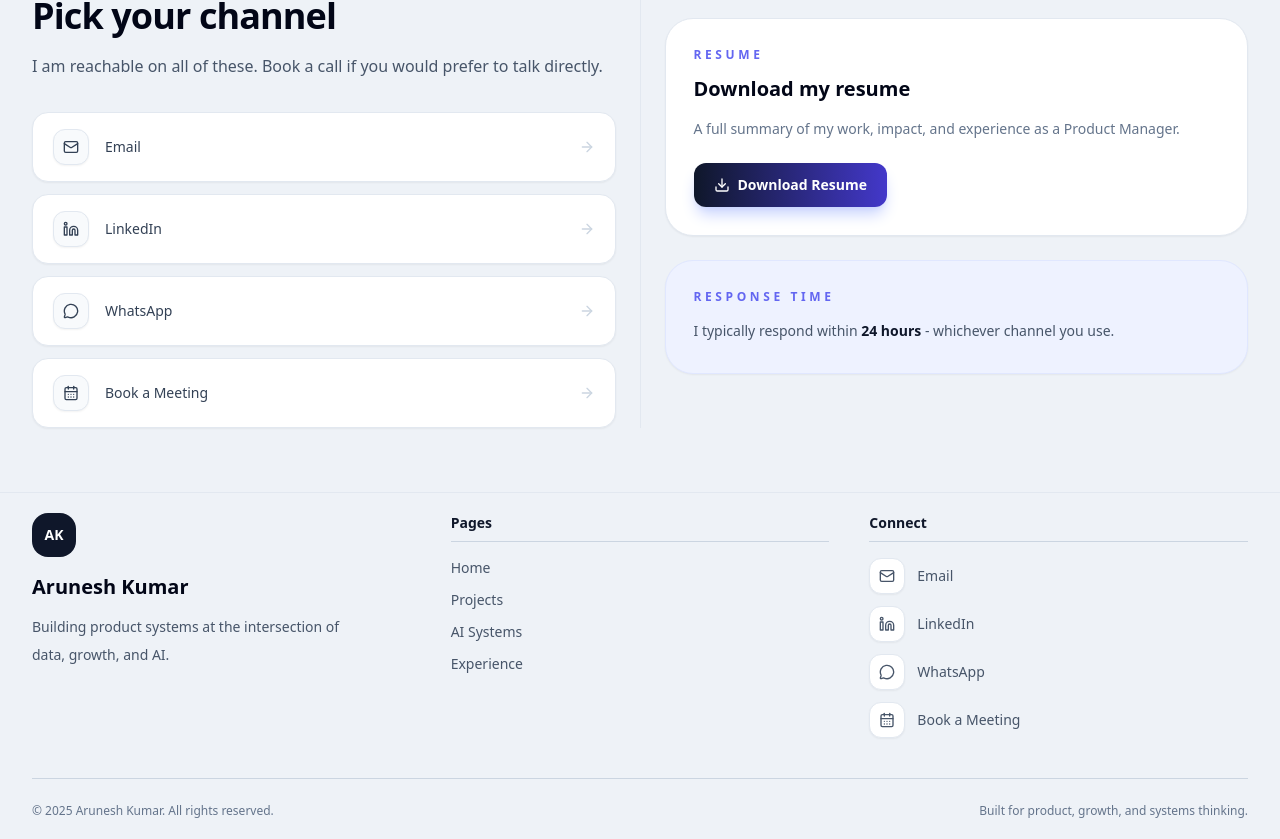
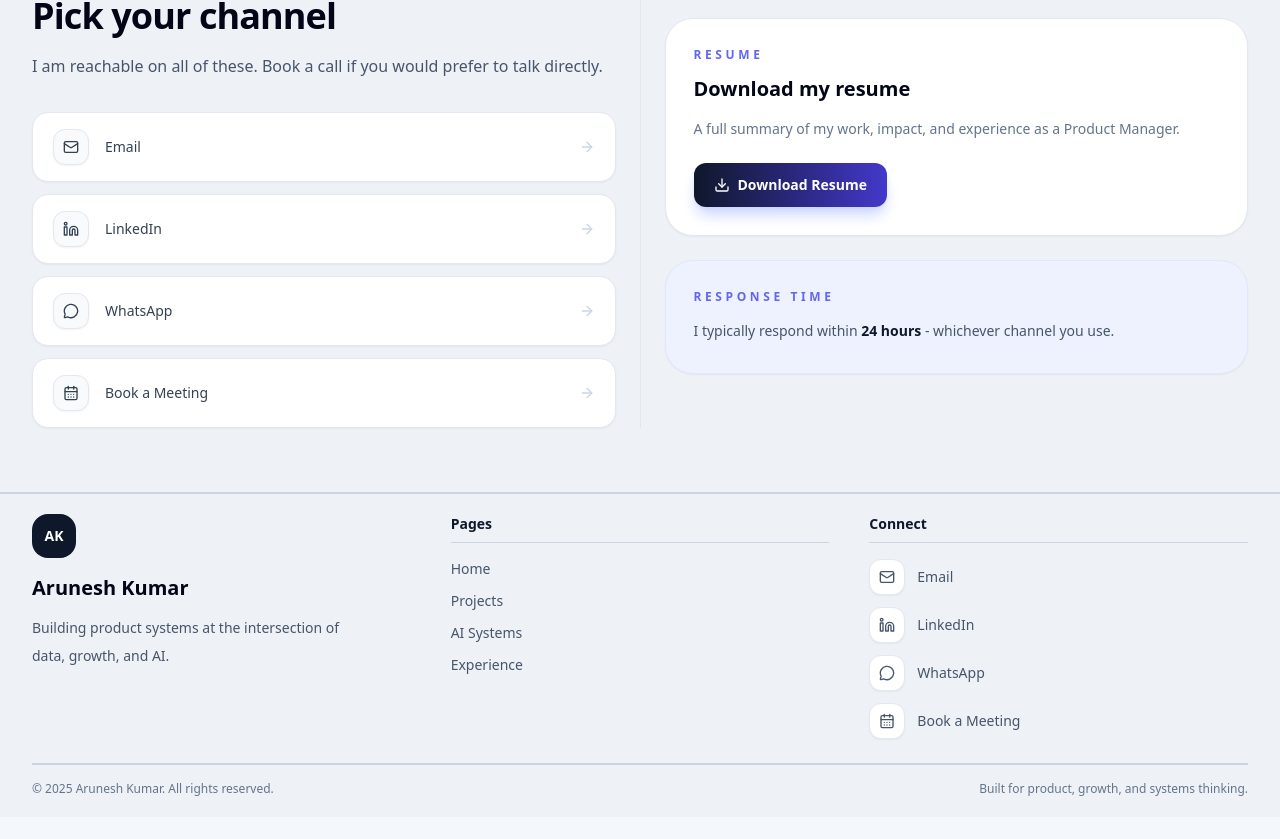
Before and after one commit to aruneshk30/Website, a Next.js app: page /connect in a window 1280 px wide. Shown: the part 917-1756 px from the top of the page. After the commit the page ends 1734 px from the top, so only its background shows below. Built offline with nearby package versions, Linux system fonts and the light colour scheme.

Commit message:
Update site-footer.tsx

```diff
--- a/components/site-footer.tsx
+++ b/components/site-footer.tsx
@@ -24,7 +24,7 @@ const connectLinks = [
 
 export function Footer() {
   return (
-    <footer className="border-t border-slate-200 bg-[#eef2f7]">
+    <footer className="border-t-2 border-slate-300 bg-[#eef2f7]">
       <div className="mx-auto max-w-7xl px-6 py-5 lg:px-8">
         <div className="grid gap-10 md:grid-cols-3">
 
@@ -71,7 +71,7 @@ export function Footer() {
 
         </div>
 
-        <div className="mt-10 flex flex-col gap-3 border-t border-slate-300 pt-6 text-xs text-slate-500 md:flex-row md:items-center md:justify-between">
+        <div className="mt-6 flex flex-col gap-3 border-t-2 border-slate-300 pt-4 text-xs text-slate-500 md:flex-row md:items-center md:justify-between">
           <p>© 2025 Arunesh Kumar. All rights reserved.</p>
           <p>Built for product, growth, and systems thinking.</p>
         </div>
```
